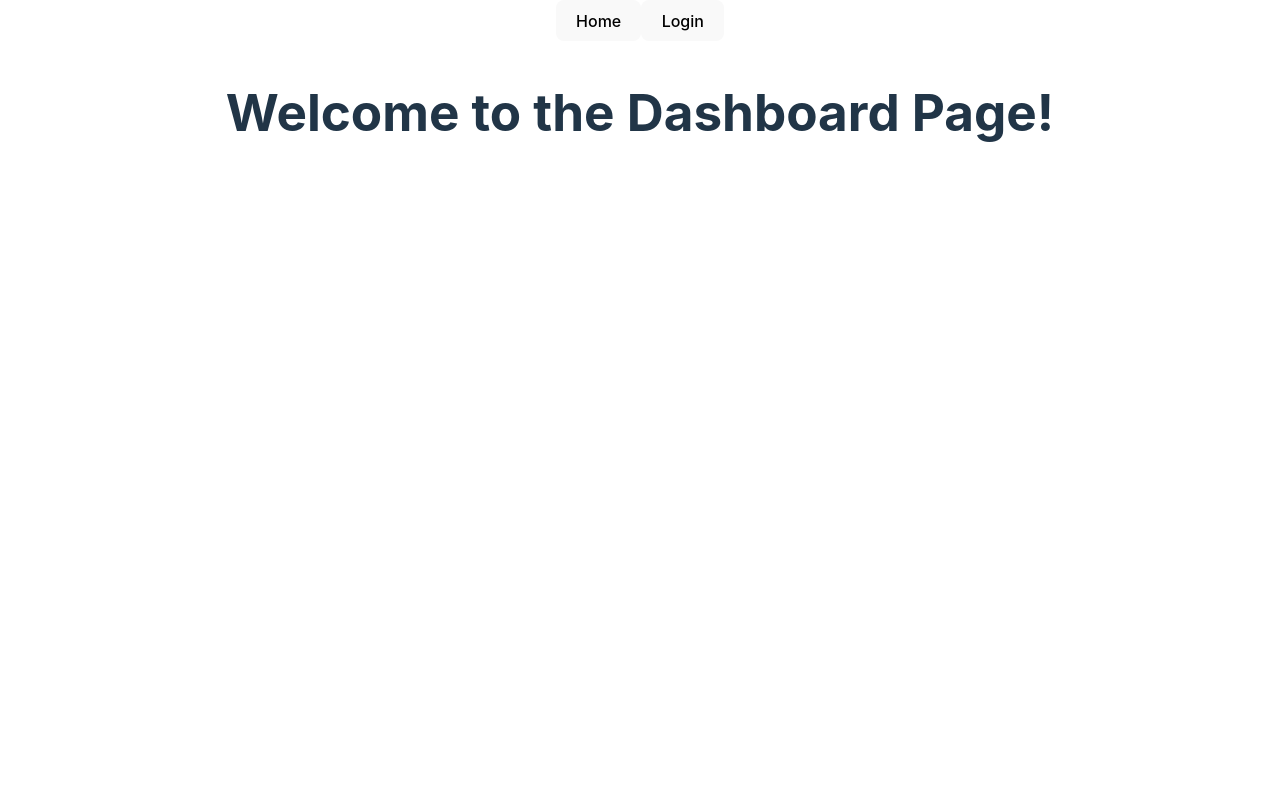
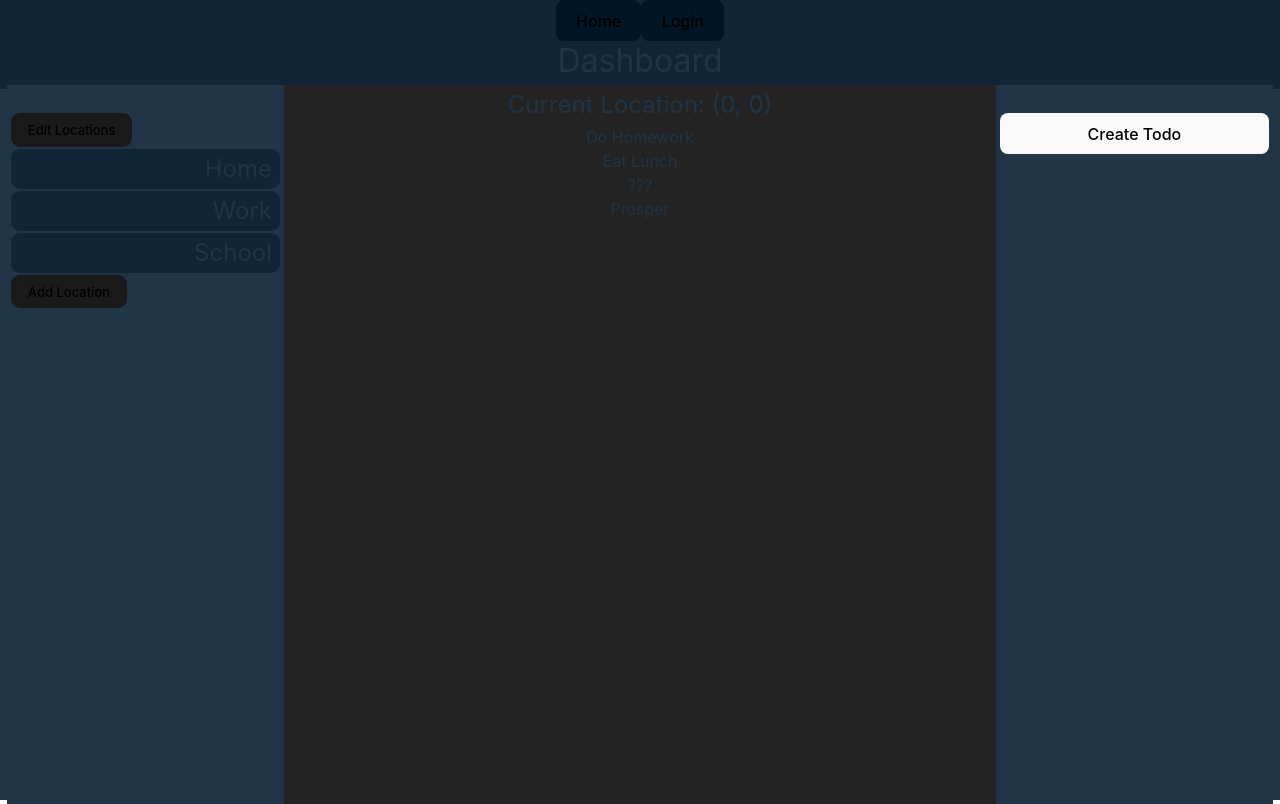
Before and after one commit to ShawnThorne/GeoTodosApp, a React (Vite) app: page /dashboard in a window 1280 px wide. Built offline with nearby package versions, Linux system fonts and the light colour scheme; no server answers; sample sign-in values are in the browser's storage.

Commit message:
worked on dashboard page visuals, still need functionality

```diff
--- a/src/App.tsx
+++ b/src/App.tsx
@@ -1,18 +1,19 @@
-import { useState } from 'react'
+import { useEffect, useState } from 'react'
 import { Login } from './pages/Login';
 import { Dashboard } from './pages/Dashboard';
 import { Todo } from './pages/Todo';
 import { CreateTodo } from './pages/CreateTodo';
-import { NavBar } from './NavBar';
 import {
   createBrowserRouter,
   RouterProvider,
 } from "react-router-dom";
+import { Layout } from './pages/Layout';
+import { LocationContext } from './context/location';
 
 const router = createBrowserRouter([
   {
     path:'/',
-    element:<NavBar/>,
+    element:<Layout/>,
     children:[
       {
         path: "/",
@@ -39,10 +40,39 @@ const router = createBrowserRouter([
 ]);
 
 function App() {
+  const [lat, setLat] = useState(0);
+  const [lon, setLon] = useState(0);
+  const [locationLoaded, setLocationLoaded] = useState(false);
+
+  useEffect(() => {
+    navigator.geolocation.getCurrentPosition((location) => {
+      setLocationLoaded(true);
+      setLat(location.coords.latitude);
+      setLon(location.coords.longitude);
+    }, (err) => {
+      console.log(err)
+    }, {
+      enableHighAccuracy: true,
+    })
+    // const watch = navigator.geolocation.watchPosition((location) => {
+    //   setLat(location.coords.latitude);
+    //   setLon(location.coords.longitude);
+    //   setLocationLoaded(true);
+    // }, (err) => {
+    //   console.log(err)
+    // }, {
+    //   enableHighAccuracy: true,
+    // })
+
+    // return () => navigator.geolocation.clearWatch(watch)
+  }, []);
+
   return (
-    <div className="App">
-      <RouterProvider router={router} />
-    </div>
+    <LocationContext.Provider value={{lat, lon}}>
+      <div className="App">
+        <RouterProvider router={router} />
+      </div>
+    </LocationContext.Provider>
   )
 }
 
--- a/src/NavBar.tsx
+++ /dev/null
@@ -1,12 +0,0 @@
-import { Outlet, useNavigate } from "react-router-dom";
-
-export const NavBar = () => {
-    const navigate = useNavigate();
-    return (
-        <nav>
-            <button onClick={() =>navigate("/dashboard")}>Home</button>
-            <button onClick={() =>navigate("/login")}>Login</button>
-            <Outlet />
-        </nav>
-    )
-}
--- /dev/null
+++ b/src/context/location.ts
@@ -0,0 +1,8 @@
+import { createContext } from "react";
+
+type Location = {
+    lat: number;
+    lon: number;
+}
+
+export const LocationContext = createContext<Location>({lat: 0, lon: 0});
--- /dev/null
+++ b/src/context/user.ts
@@ -0,0 +1,8 @@
+import { createContext } from "react";
+
+export type User = {
+  uid: string,
+  email: string,
+}
+
+export default createContext<User | null>(null);
--- a/src/index.css
+++ b/src/index.css
@@ -7,6 +7,7 @@
   color-scheme: light dark;
   color: rgba(255, 255, 255, 0.87);
   background-color: #242424;
+
 
   font-synthesis: none;
   text-rendering: optimizeLegibility;
@@ -77,3 +78,110 @@ button:focus-visible {
   height: 100vh;
   width: 100vw;
 }
+
+.container {
+  background-color: #213547;
+  height: 100vh;
+  width: 100vw;
+  display: flex;
+  flex-direction: column;
+}
+
+.dashboard {
+  height: 95%;
+  width: 100%;
+  display: flex;
+  flex-direction: column;
+}
+
+.side-bar-container {
+  display: flex;
+  flex-direction: row;
+  height: 95%;
+  width: 100%;
+  justify-content: center;
+  align-items: center;
+}
+
+.list {
+  display: flex;
+  flex-direction: column;
+  gap: 2px;
+
+}
+
+.action {
+  font-size: small;
+  width:fit-content;
+  background-color: #1a1a1a;
+  border-radius: 9px;
+}
+
+.location {
+  font-size: x-large;
+  height: max-content;
+  text-align: end;
+  background-color: #112537;
+  border-radius: 9px;
+  padding: 8px;
+  display: flex;
+  justify-content: space-between;
+}
+
+.side-bar {
+  display: flex;
+  flex-direction: column;
+  height: 100%;
+  width: 21%;
+  background-color: #213547;
+  padding: 4px;
+}
+
+.main-content {
+  padding: 4px;
+  display: flex;
+  flex-direction: column;
+  background-color: #242424;
+  height: 100%;
+  width: 55%;
+}
+
+.header {
+  font-size: 24pt;
+  padding-top: 8px;
+  padding-bottom: 16px;
+  width: 100%;
+  background-color: #112537;
+}
+
+.top {
+  width: 100%;
+  background-color: #112537;
+}
+
+.top > button {
+  background-color: #011527;
+}
+
+.login {
+  display: flex;
+  flex-direction: column;
+  width: 100%;
+  align-items: center;
+  gap: 10px;
+}
+
+.content {
+  padding: 4px;
+  display: flex;
+  flex-direction: column;
+  height: 100%;
+  width: 55%;
+}
+
+.sub-header {
+  font-size: 18pt;
+  padding-top: 4px;
+  padding-bottom: 8px;
+  width: 100%;
+}
--- a/src/pages/Dashboard.tsx
+++ b/src/pages/Dashboard.tsx
@@ -1,7 +1,56 @@
+import { useContext, useState } from "react"
+import { useNavigate } from "react-router-dom";
+import { LocationContext } from "../context/location";
+
 export const Dashboard = () => {
+    const location = useContext(LocationContext);
+    const [loc, setLoc] = useState(`(${Math.round(location.lat * 1000) / 1000}, ${Math.round(location.lon * 1000) / 1000})`);
+    const navigate = useNavigate();
+    const [edit, setEdit] = useState(false);
+
     return (
-        <div>
-            <h1>Welcome to the Dashboard Page!</h1>
+        <div className="dashboard">
+            <div className="header">Dashboard</div>
+            <div className="side-bar-container">
+                <div className="side-bar">
+                    <div>Locations list</div>
+                    <div className="list">
+                        <button className="action" onClick={() => setEdit(!edit)}>{edit ? "Confirm" : "Edit Locations"}</button>
+                        <div className="location">
+                            {edit ? (<button className="action">x</button>) : <div></div>}
+                            <div onClick={() => setLoc("Home")}>
+                                Home
+                            </div>
+                        </div>
+                        <div className="location">
+                            {edit ? (<button className="action">x</button>) : <div></div>}
+                            <div onClick={() => setLoc("Work")}>
+                                Work
+                            </div>
+                        </div>
+                        <div className="location">
+                            {edit ? (<button className="action">x</button>) : <div></div>}
+                            <div onClick={() => setLoc("School")}>
+                                School
+                            </div>
+                        </div>
+                        <button className="action">Add Location</button>
+                    </div>
+                </div>
+                <div className="main-content">
+                    <div className="sub-header">Current Location: {loc}</div>
+                    <div>
+                        <div>Do Homework</div>
+                        <div>Eat Lunch</div>
+                        <div>???</div>
+                        <div>Prosper</div>
+                    </div>
+                </div>
+                <div className="side-bar">
+                    <div>Actions List</div>
+                    <button onClick={() => navigate("/todo/create")}>Create Todo</button>
+                </div>
+            </div>
         </div>
     )
 }
--- /dev/null
+++ b/src/pages/Layout.tsx
@@ -0,0 +1,44 @@
+import { useEffect, useState } from "react"
+import { Outlet, useNavigate } from "react-router-dom"
+import UserContext, { User } from '../context/user';
+import { auth } from "../lib/firebase";
+import { onAuthStateChanged } from "firebase/auth";
+
+export const Layout = () => {
+  const [loggedIn, setLoggedIn] = useState(false);
+  const [user, setUser] = useState<User | null>(null);
+  const [loading, setLoading] = useState(true);
+  const navigate = useNavigate();
+
+  useEffect(() => {
+    // TODO auth stuff
+    const cleanup = onAuthStateChanged(auth, (user) => {
+      setLoading(false);
+      if (user !== null) {
+        setUser(user as User);
+        setLoggedIn(!!user);
+      } else {
+        setUser(null)
+        setLoggedIn(false);
+      }
+      console.log("Our user is: ", user);
+    });
+
+    if (!loading) {
+      navigate(loggedIn ? '/dashboard' : '/login');
+    }
+    return cleanup;
+  }, [loggedIn, loading]);
+
+  return(
+    <UserContext.Provider value={user}>
+        <div className="container">
+            <nav className="top">
+                <button onClick={() =>navigate("/dashboard")}>Home</button>
+                <button onClick={() =>navigate("/login")}>Login</button>
+            </nav>
+            {loading ? <div>Loading...</div> : <Outlet />}
+        </div>
+    </UserContext.Provider>
+  )
+}
--- a/src/pages/Login.tsx
+++ b/src/pages/Login.tsx
@@ -14,7 +14,6 @@ export const Login = () => {
         })
     }
 
-
     function login() {
       signInWithEmailAndPassword(auth, email, password)
         .then(({user}) => {
@@ -23,9 +22,9 @@ export const Login = () => {
     }
 
     return (
-      <div className="container">
-        <div className="login">
-          <div>Login / Create Account</div>
+      <div className="login">
+        <div className="header">Login / Create Account</div>
+        <div className="content">
           <input type="email" value={email} onChange={e => setEmail(e.target.value)} placeholder="Email"/>
           <input type="password" value={password} onChange={e => setPassword(e.target.value)} placeholder="Password"/>
           <div className="login-controls">
```
